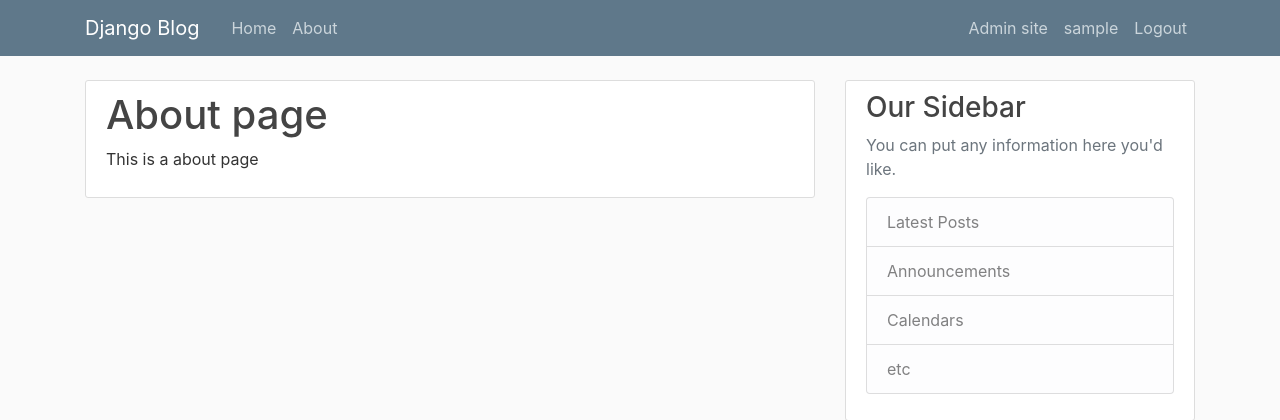
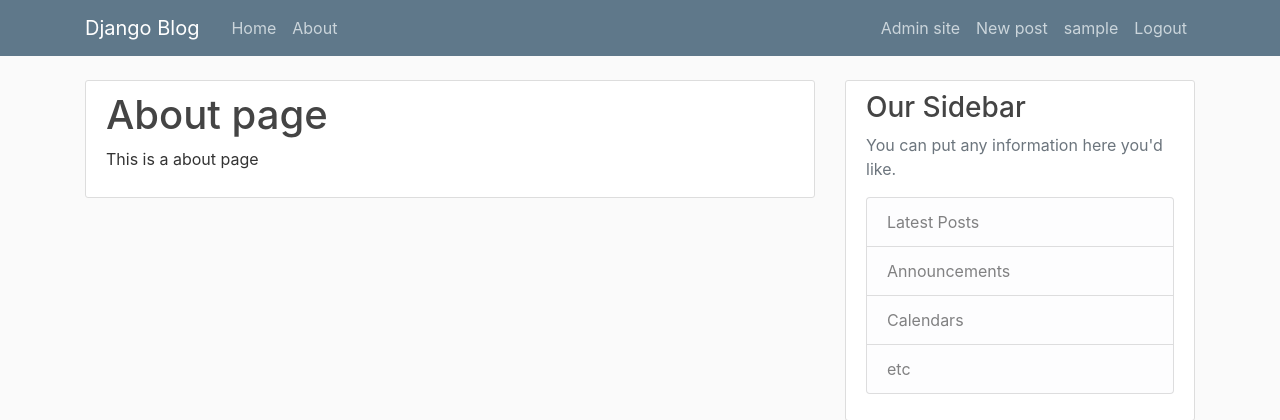
Before and after one commit to rjLelis/blog_django, a Django app: page /about in a window 1280 px wide. Shown: the top 420 px of the page. Run offline with Django 3.2, Linux system fonts and the light colour scheme; the visitor is signed in with stand-in values (Sample User, id 1); some libraries are stand-ins or nearby versions.

Commit message:
Add new post link to nav bar

```diff
--- a/blog/templates/blog/base.html
+++ b/blog/templates/blog/base.html
@@ -34,6 +34,7 @@
                                 <a class="nav-item nav-link" href="/admin">Admin site</a>
                             {% endif %}
                             {% if user.is_authenticated %}
+                                <a class="nav-item nav-link" href="{% url 'blog:post-new' %}">New post</a>
                                 <a class="nav-item nav-link" href="{% url 'users:profile' %}">{{ user.username }}</a>
                                 <a class="nav-item nav-link" href="{% url 'users:logout' %}">Logout</a>
                             {% else %}
```
